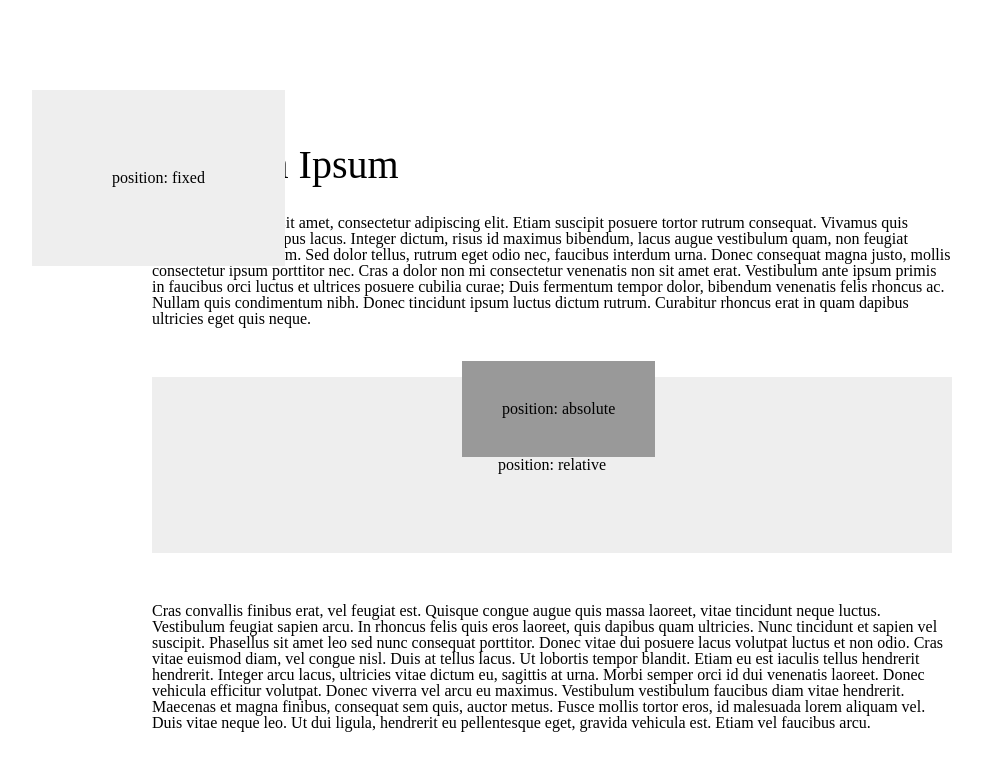
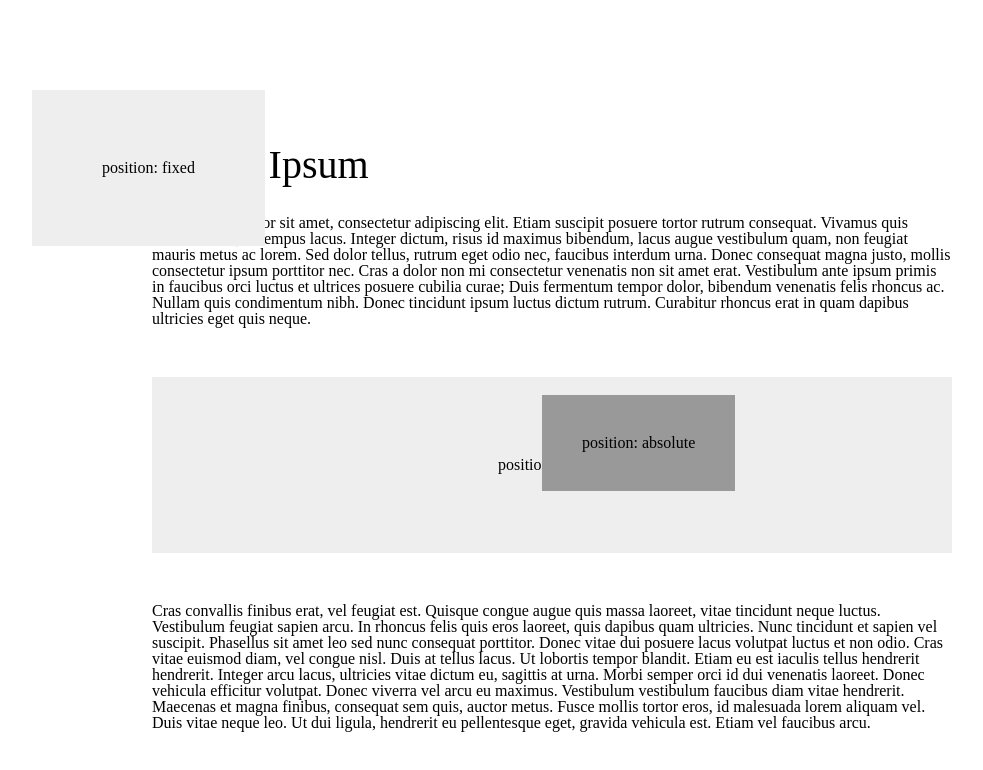
Before and after one commit to xitraisia/daniele-tenga-prework, a plain HTML site: page basic_activities/positioning.html in a window 1280 px wide. Shown: the whole page, without its empty margins (88-1071 px from the left). Drawn offline with Linux system fonts and the light colour scheme.

Commit message:
updated activities

```diff
--- /dev/null
+++ b/Reset_CSS/reset.css
@@ -0,0 +1,48 @@
+/* http://meyerweb.com/eric/tools/css/reset/
+   v2.0 | 20110126
+   License: none (public domain)
+*/
+
+html, body, div, span, applet, object, iframe,
+h1, h2, h3, h4, h5, h6, p, blockquote, pre,
+a, abbr, acronym, address, big, cite, code,
+del, dfn, em, img, ins, kbd, q, s, samp,
+small, strike, strong, sub, sup, tt, var,
+b, u, i, center,
+dl, dt, dd, ol, ul, li,
+fieldset, form, label, legend,
+table, caption, tbody, tfoot, thead, tr, th, td,
+article, aside, canvas, details, embed,
+figure, figcaption, footer, header, hgroup,
+menu, nav, output, ruby, section, summary,
+time, mark, audio, video {
+	margin: 0;
+	padding: 0;
+	border: 0;
+	font-size: 100%;
+	font: inherit;
+	vertical-align: baseline;
+}
+/* HTML5 display-role reset for older browsers */
+article, aside, details, figcaption, figure,
+footer, header, hgroup, menu, nav, section {
+	display: block;
+}
+body {
+	line-height: 1;
+}
+ol, ul {
+	list-style: none;
+}
+blockquote, q {
+	quotes: none;
+}
+blockquote:before, blockquote:after,
+q:before, q:after {
+	content: '';
+	content: none;
+}
+table {
+	border-collapse: collapse;
+	border-spacing: 0;
+}
--- a/basic_activities/positioning.css
+++ b/basic_activities/positioning.css
@@ -1,6 +1,7 @@
 .box1 header h1 {
     font-size: 40px;
     padding: 30px;
+    margin-left: -30px;
     }
 .box1 {
     background-color: white;
@@ -13,7 +14,7 @@
     color: black;
     position: fixed;
     margin-left: 120px;
-    padding: 80px 80px 80px 80px;
+    padding: 70px 70px 70px 70px;
 }
 .box3 {
     background-color: #eee;
@@ -30,6 +31,6 @@
     position: absolute;
     padding: 40px 40px 40px 40px;
     text-align: center;
-    margin-top: -490px;
-    margin-left: 550px;
+    margin-top: -456px;
+    margin-left: 630px;
 }
```
Also changed, not shown: Reset_CSS/example.html (added, +43 -0 lines), Reset_CSS/style.css (added).
